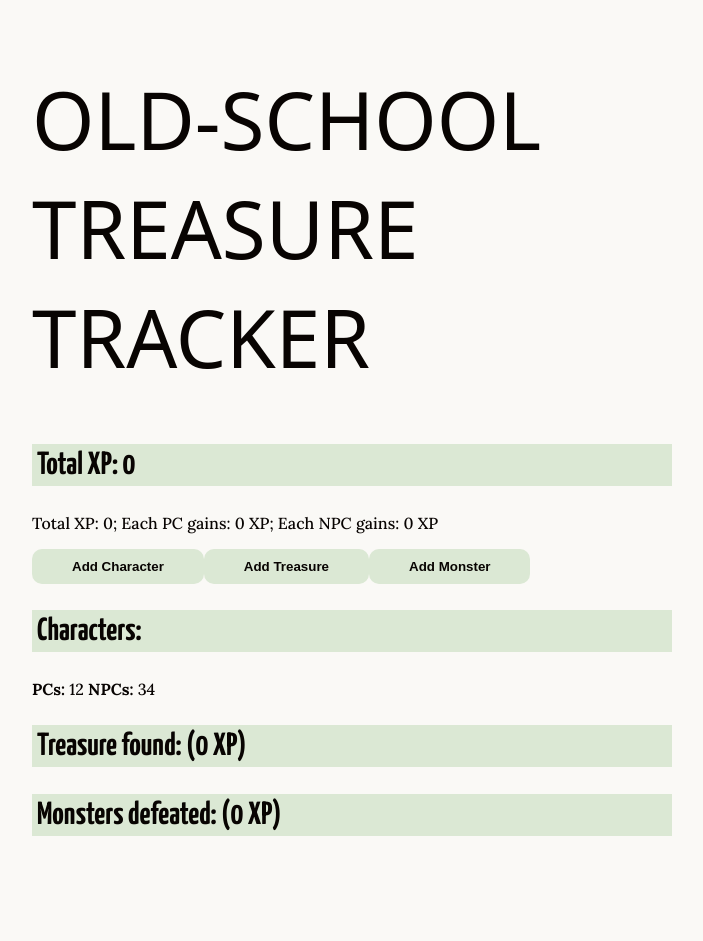
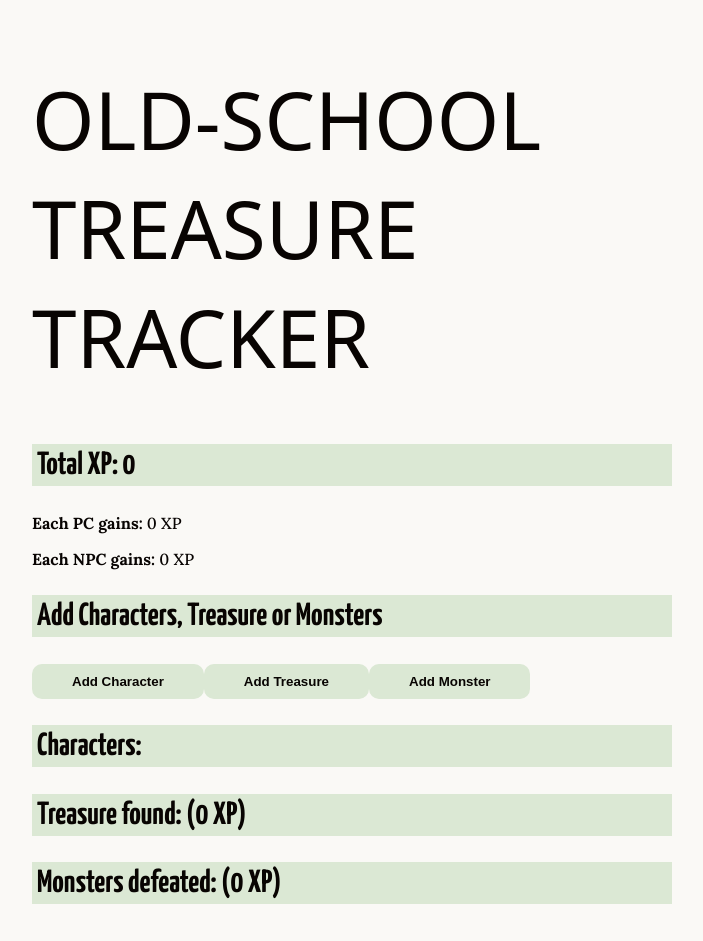
Before and after one commit to DrJP99/old-school-treasure-tracker, a React (Create React App) app: page / in a window 1280 px wide. Shown: the whole page, without its empty margins (288-991 px from the left). Before the commit the page ends 872 px from the top, so only its background shows below. Built offline with nearby package versions, Linux system fonts and the light colour scheme; a web font is replaced by a local one.

Commit message:
(fix): format and uuid issues

```diff
--- a/src/components/Char.tsx
+++ b/src/components/Char.tsx
@@ -25,17 +25,21 @@ const Char = ({ character, party }: CharProps) => {
                         {character.get_char_class()} {character.get_level()}
                     </p>
                 </div>
+                <p className="note-creator">
+                    XP Bonus: {character.get_xp_mod() >= 0 ? '+' : '-'}
+                    {character.get_xp_mod()}%{'. '}
                     {character instanceof NPC ? (
-                    <p className="note-creator">
+                        <>
                             Daily wage: {character.get_wage()}
                             {character.get_wage_coin()}. Treasure share:{' '}
                             {character.get_share()}
-                    </p>
+                        </>
                     ) : (
                         <></>
                     )}
+                </p>
             </div>
-            <p className="note-body">
+            <p>
                 Share of XP:{' '}
                 {Math.round(
                     (character instanceof NPC
--- a/src/components/CharacterForm.tsx
+++ b/src/components/CharacterForm.tsx
@@ -110,7 +110,7 @@ const CharacterForm = ({ returnCharacter, closeForm }: CharacterFormProps) => {
                 />
                 {pc === PC.npc ? (
                     <>
-                        <label htmlFor="character-wage"></label>
+                        <label htmlFor="character-wage">Daily Wage</label>
                         <input
                             name="wage"
                             id="character-wage"
--- a/src/components/Home.tsx
+++ b/src/components/Home.tsx
@@ -87,11 +87,15 @@ const Home = () => {
 
             <h2>Total XP: {party.get_total_xp()}</h2>
             <p>
-                Total XP: {party.get_total_xp()}; Each PC gains:{' '}
-                {party.get_xp_per_pc_share()} XP; Each NPC gains:{' '}
-                {party.get_xp_per_npc_share()} XP
+                <b>Each PC gains:</b>{' '}
+                {Math.round(party.get_xp_per_pc_share()).toFixed(0)} XP
+            </p>
+            <p>
+                <b>Each NPC gains:</b>{' '}
+                {Math.round(party.get_xp_per_npc_share()).toFixed(0)} XP
             </p>
 
+            <h2>Add Characters, Treasure or Monsters</h2>
             {buttonsVisible ? (
                 <div id="create-buttons">
                     <button
@@ -136,23 +140,20 @@ const Home = () => {
 
             <div>
                 <h2>Characters:</h2>
-                <p>
-                    <b>PCs:</b> 12 <b>NPCs:</b> 34
-                </p>
                 {party.get_characters().map((c) => (
-                    <Char character={c} party={party} />
+                    <Char character={c} party={party} key={c.get_uuid()} />
                 ))}
             </div>
             <div>
                 <h2>Treasure found: ({party.get_treasure_xp()} XP)</h2>
                 {party.get_treasure().map((t) => (
-                    <PartyTreasure treasure={t} />
+                    <PartyTreasure treasure={t} key={t.getUuid()} />
                 ))}
             </div>
             <div>
                 <h2>Monsters defeated: ({party.get_monster_xp()} XP)</h2>
                 {party.get_monsters().map((m) => (
-                    <MonsterDefeated monster={m} />
+                    <MonsterDefeated monster={m} key={m.getUuid()} />
                 ))}
             </div>
         </div>
--- a/src/index.scss
+++ b/src/index.scss
@@ -189,7 +189,7 @@ code {
 }
 
 .note-creator {
-	color: $green;
+	color: $fg;
 	font-weight: bold;
 	margin: 8px 0 16px 0;
 
--- a/src/service/Monster.ts
+++ b/src/service/Monster.ts
@@ -19,6 +19,10 @@ export class Monster {
         return this.name
     }
 
+    public getUuid = (): string => {
+        return this.uuid
+    }
+
     public get_description = (): string => {
         return this.description
     }
--- a/src/service/Treasure.ts
+++ b/src/service/Treasure.ts
@@ -34,6 +34,10 @@ export class Treasure {
 
     public setName(name: string): void {
         this.name = name
+    }
+
+    public getUuid = (): string => {
+        return this.uuid
     }
 
     public getDescription(): string {
```
Lines whose indentation alone changed are shown as unchanged.
